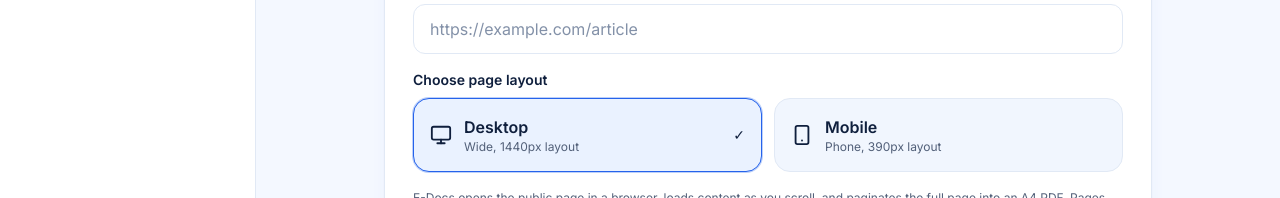
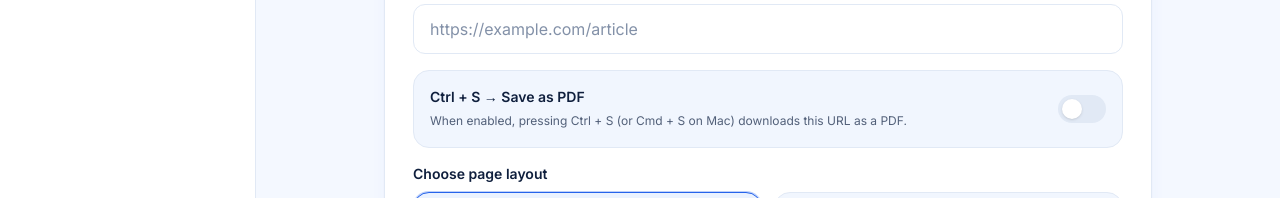
Before and after one commit to rjtech-code/e-docs, a React (Vite) app: page /html-to-pdf in a window 1280 px wide. Both pictures are taken after a click on the button "From URL". Shown: the part 363-561 px from the top of the page. Built offline with nearby package versions, Linux system fonts and the light colour scheme; no server answers.

Commit message:
Add optional Ctrl+S URL-to-PDF shortcut

```diff
--- a/src/pages/tools/HtmlToPdf.tsx
+++ b/src/pages/tools/HtmlToPdf.tsx
@@ -1,4 +1,4 @@
-import { useState } from 'react'
+import { useEffect, useRef, useState } from 'react'
 import { Code2, Monitor, Smartphone } from 'lucide-react'
 import { ToolShell, PrimaryButton, SecondaryButton, StatusBanner, DownloadCard } from '../../components/ToolShell'
 import { downloadBlob } from '../../lib/pdfCore'
@@ -30,12 +30,16 @@ export default function HtmlToPdf() {
   const [html, setHtml] = useState(sample)
   const [url, setUrl] = useState('')
   const [viewport, setViewport] = useState<Viewport>('desktop')
+  const [savePdfOnShortcut, setSavePdfOnShortcut] = useState(false)
+  const conversionInProgress = useRef(false)
   const [status, setStatus] = useState<Status>('idle')
   const [error, setError] = useState('')
   const [result, setResult] = useState<{ blob: Blob; name: string } | null>(null)
   const history = useToolHistory('html-to-pdf', 'HTML to PDF')
 
-  const convert = async () => {
+  const convert = async (downloadImmediately = false) => {
+    if (conversionInProgress.current) return
+    conversionInProgress.current = true
     setStatus('processing')
     setError('')
     setResult(null)
@@ -77,13 +81,37 @@ export default function HtmlToPdf() {
 
       setResult({ blob, name: filename })
       history.saveResult(blob, filename)
+      if (downloadImmediately) downloadBlob(blob, filename)
       setStatus('done')
     } catch (e) {
       console.error('[HTML to PDF]', e)
       setError(e instanceof Error ? e.message : 'Could not render this content to PDF.')
       setStatus('error')
+    } finally {
+      conversionInProgress.current = false
     }
   }
+
+  useEffect(() => {
+    if (mode !== 'url' || !savePdfOnShortcut) return
+
+    const handleSaveShortcut = (event: KeyboardEvent) => {
+      const isSaveShortcut = (event.ctrlKey || event.metaKey) && event.key.toLowerCase() === 's'
+      if (!isSaveShortcut) return
+
+      const target = event.target
+      if (target instanceof HTMLElement && target.closest('input, textarea, select, [contenteditable="true"], [role="textbox"]')) return
+
+      event.preventDefault()
+      void convertRef.current(true)
+    }
+
+    window.addEventListener('keydown', handleSaveShortcut)
+    return () => window.removeEventListener('keydown', handleSaveShortcut)
+  }, [mode, savePdfOnShortcut])
+
+  const convertRef = useRef<(downloadImmediately?: boolean) => Promise<void>>(async () => {})
+  convertRef.current = convert
 
   return (
     <ToolShell icon={Code2} title="HTML to PDF" description="Convert HTML markup or capture a complete live webpage as a multi-page PDF.">
@@ -118,6 +146,23 @@ export default function HtmlToPdf() {
               className="w-full rounded-xl border border-border px-4 py-3 focus:outline-none focus:ring-2 focus:ring-primary/50"
             />
           </label>
+
+          <div className="flex items-center justify-between gap-4 rounded-2xl border border-border bg-surface p-4">
+            <div className="min-w-0">
+              <div className="text-sm font-semibold">Ctrl + S → Save as PDF</div>
+              <p className="mt-1 text-xs leading-relaxed text-muted-foreground">When enabled, pressing Ctrl + S (or Cmd + S on Mac) downloads this URL as a PDF.</p>
+            </div>
+            <button
+              type="button"
+              role="switch"
+              aria-checked={savePdfOnShortcut}
+              aria-label="Enable Ctrl+S to save as PDF"
+              onClick={() => setSavePdfOnShortcut((enabled) => !enabled)}
+              className={`relative inline-flex h-7 w-12 shrink-0 items-center rounded-full transition-colors focus:outline-none focus:ring-2 focus:ring-primary/50 focus:ring-offset-2 ${savePdfOnShortcut ? 'bg-primary' : 'bg-border'}`}
+            >
+              <span className={`inline-block size-5 rounded-full bg-white shadow transition-transform ${savePdfOnShortcut ? 'translate-x-6' : 'translate-x-1'}`} />
+            </button>
+          </div>
 
           <fieldset>
             <legend className="mb-2 text-sm font-semibold">Choose page layout</legend>
```
